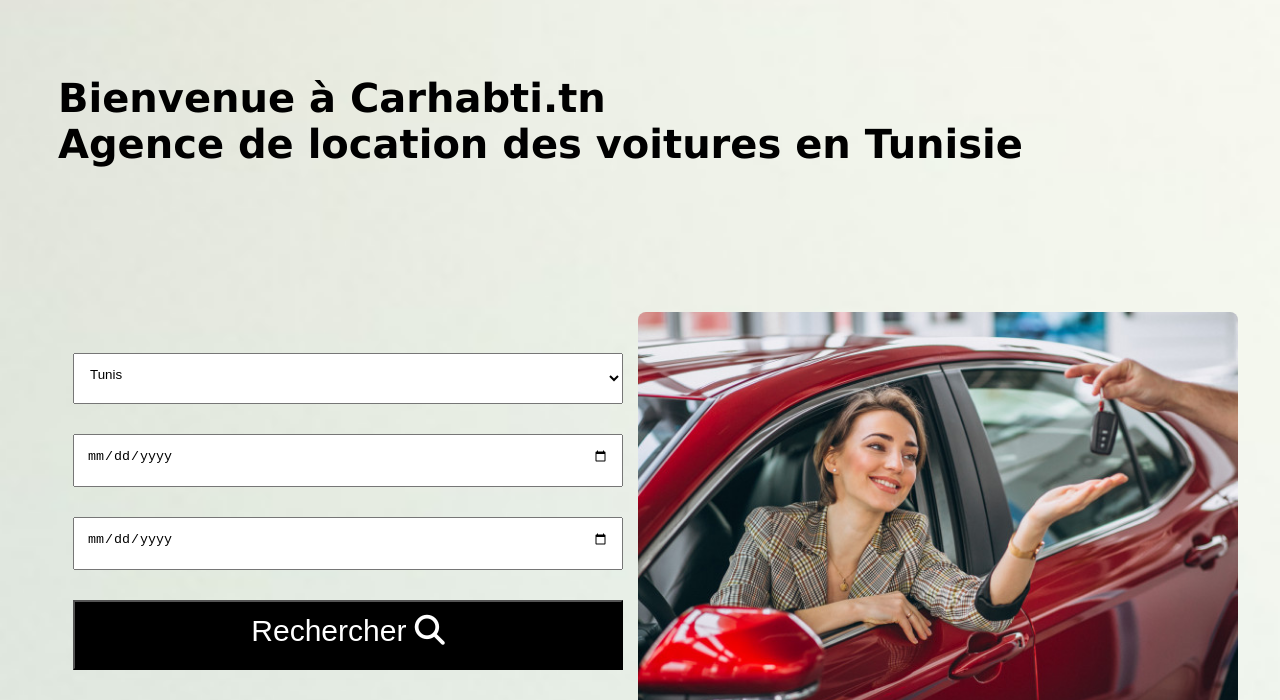
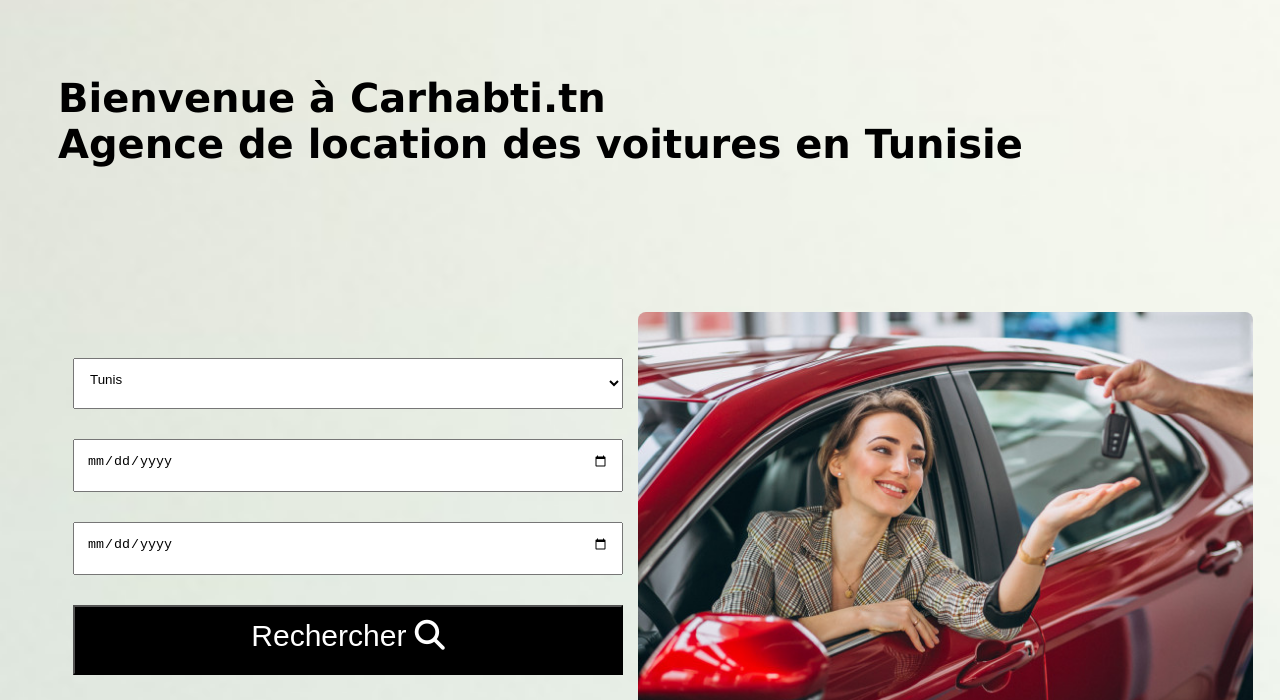
Before and after one commit to rayhanebousnina/agencevoiture-finall, a plain HTML site: page index.html in a window 1280 px wide. In both pictures the pointer is over the picture 938 px from the left and 611 px from the top of the page. Shown: the part 100-800 px from the top of the page. Drawn offline with Linux system fonts and the light colour scheme.

```diff
--- a/style.css
+++ b/style.css
@@ -182,6 +182,9 @@ h1,h2 {
     width: auto;
     border-radius: 8px;
 }
+#voiture:hover {
+    height: 410px;
+}
 body {
     background-image: url("background.jpg");
     background-repeat: no-repeat;
```
